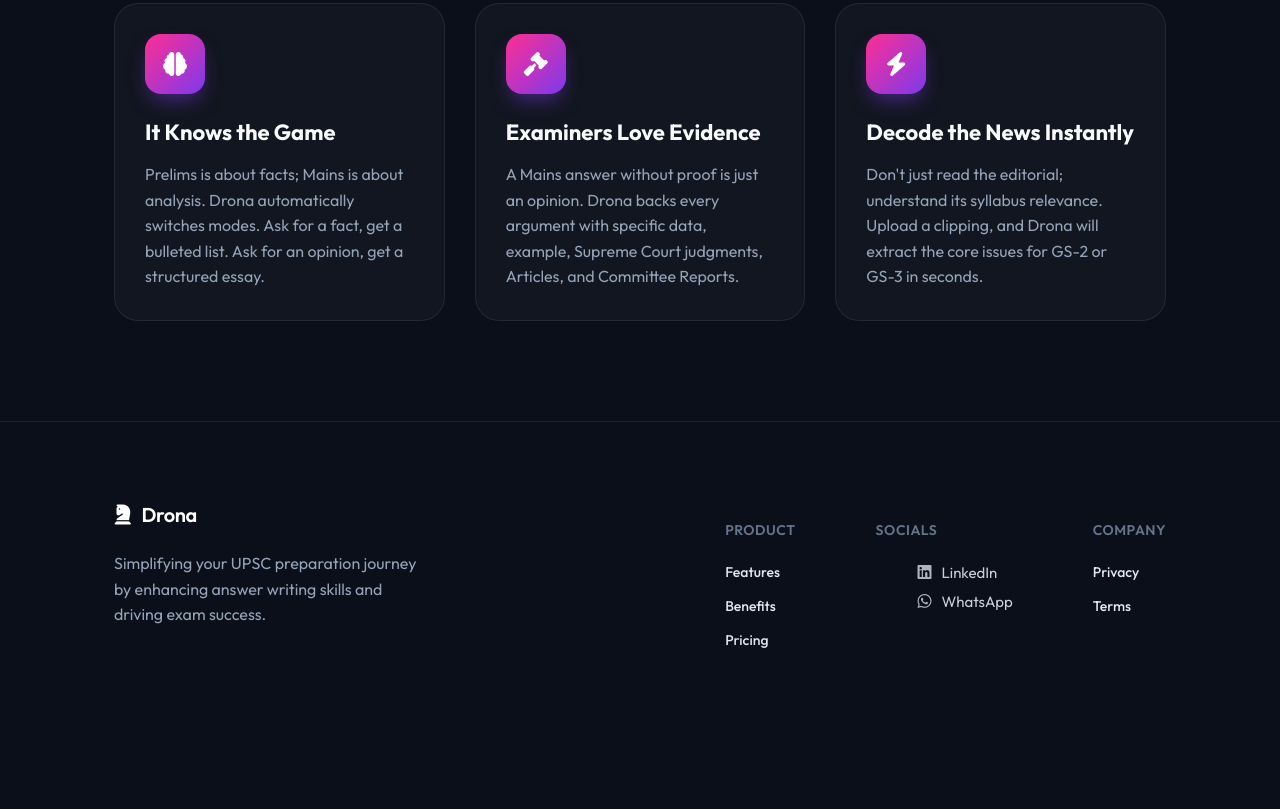
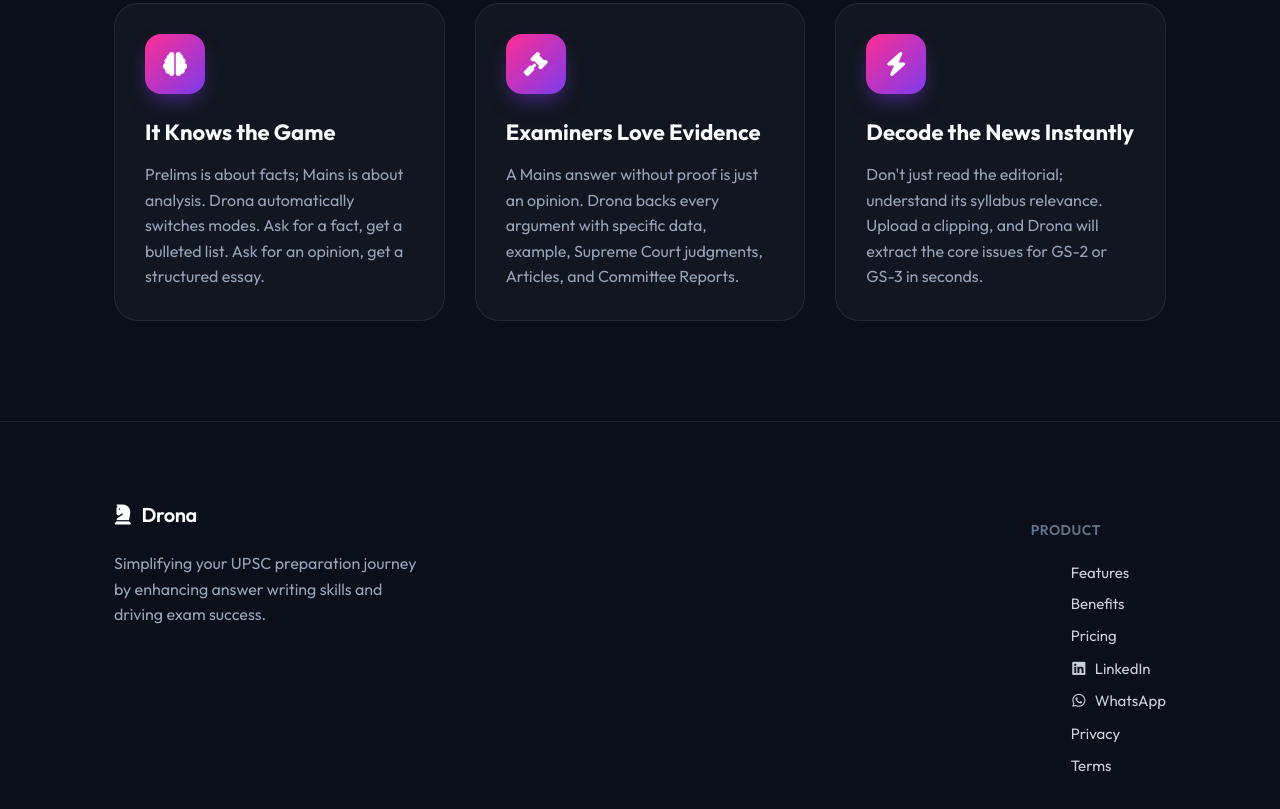
Before and after one commit to abhijeetsachan/drona-ai-mentor, a website: page index.html in a window 1280 px wide. Shown: the part 1793-2602 px from the top of the page. Before the commit the page ends 2522 px from the top, so only its background shows below. Drawn offline with Linux system fonts and the light colour scheme.

Commit message:
Update index.html

```diff
--- a/index.html
+++ b/index.html
@@ -215,34 +215,30 @@
                 <div class="footer-links-grid">
                     <div class="footer-col">
                         <h4>Product</h4>
-                        <ul class="footer-list">
-                            <li><a href="#features">Features</a></li>
-                            <li><a href="#benefits">Benefits</a></li>
-                            <li><a href="#pricing">Pricing</a></li>
-                        </ul>
-                    </div>
-                    <div class="footer-col">
-                        <h4>Socials</h4>
-                        <ul class="footer-socials">
+                        <ul class="footer-column">
+    <li><a href="#">Features</a></li>
+    <li><a href="#">Benefits</a></li>
+    <li><a href="#">Pricing</a></li>
+</ul>
+
+<ul class="footer-column">
     <li>
         <a href="https://www.linkedin.com/in/abhijeet-singh-85586710a/" target="_blank">
             <i class="fa-brands fa-linkedin"></i> LinkedIn
         </a>
     </li>
-
     <li>
         <a href="https://wa.me/919454899809" target="_blank">
             <i class="fa-brands fa-whatsapp"></i> WhatsApp
         </a>
     </li>
 </ul>
-                    </div>
-                    <div class="footer-col">
-                        <h4>Company</h4>
-                        <ul class="footer-list">
-                            <li><a href="#">Privacy</a></li>
-                            <li><a href="#">Terms</a></li>
-                        </ul>
+
+<ul class="footer-column">
+    <li><a href="#">Privacy</a></li>
+    <li><a href="#">Terms</a></li>
+</ul>
+
                     </div>
                 </div>
             </div>
```
